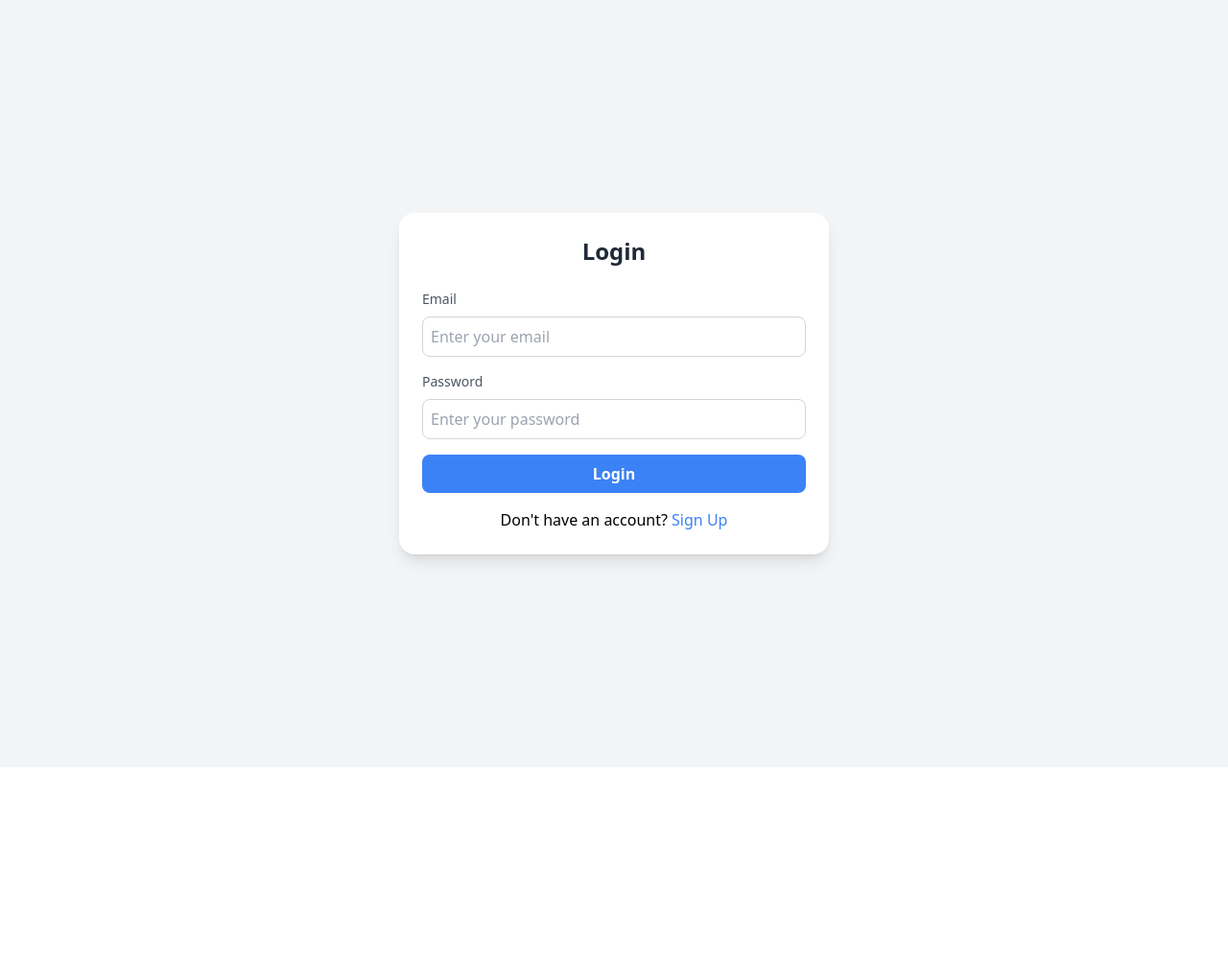
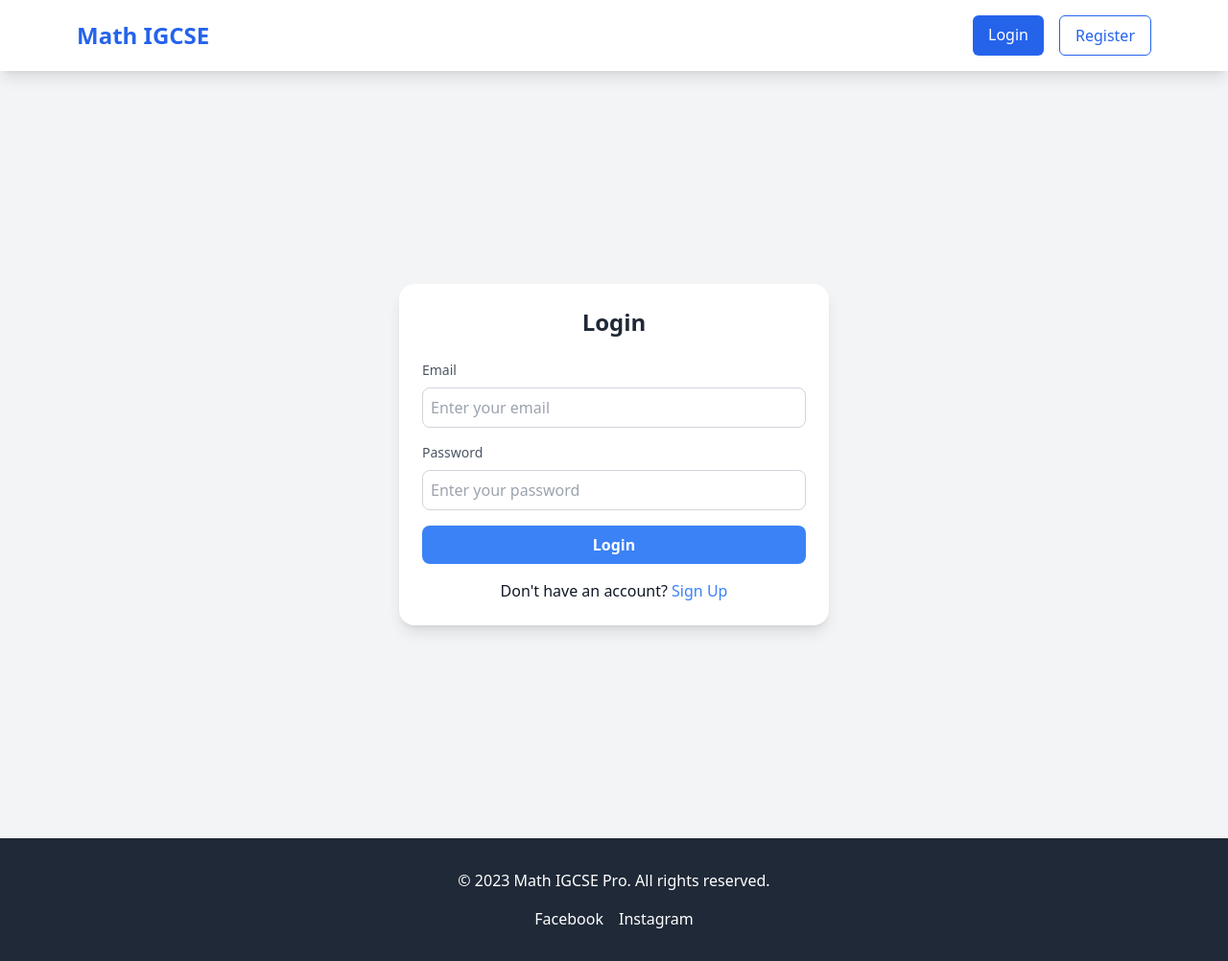
Before and after one commit to Shemies/LMS, a React (Create React App) app: page /login in a window 1280 px wide. Shown: the whole page at 96% size. Before the commit the page ends 800 px from the top, so only its background shows below. Built offline with nearby package versions, Linux system fonts and the light colour scheme; no server answers.

Commit message:
nav and footer component

```diff
--- a/src/AdminLayout.js
+++ b/src/AdminLayout.js
@@ -45,6 +45,10 @@ const AdminLayout = () => {
               </Link>
             </li>
           ))}
+          <li>
+            <Link to="/logout" className="block w-full p-2 bg-red-900 rounded-lg hover:bg-red-600 transition duration-200" onClick={() => setSidebarOpen(false)}>
+            Logout</Link>
+          </li>
         </ul>
       </div>
 
--- /dev/null
+++ b/src/Footer.js
@@ -0,0 +1,27 @@
+import React from "react";
+
+const Footer = () => {
+  return (
+    <footer className="bg-gray-800 text-white py-8">
+      <div className="max-w-6xl mx-auto px-4 text-center">
+        <p>&copy; 2023 Math IGCSE Pro. All rights reserved.</p>
+        <div className="mt-4 space-x-4">
+          <button
+            onClick={() => window.open("https://facebook.com", "_blank")}
+            className="hover:text-blue-600"
+          >
+            Facebook
+          </button>
+          <button
+            onClick={() => window.open("https://instagram.com", "_blank")}
+            className="hover:text-blue-600"
+          >
+            Instagram
+          </button>
+        </div>
+      </div>
+    </footer>
+  );
+};
+
+export default Footer;
--- a/src/Layout.js
+++ b/src/Layout.js
@@ -1,5 +1,5 @@
 import React, { useState, useEffect } from "react";
-import { Link } from "react-router-dom";
+import { Link, useNavigate } from "react-router-dom";
 import {
   Menu,
   X,
@@ -10,17 +10,18 @@ import {
   ClipboardList,
   BookOpen,
   File,
-} from "lucide-react"; // Icons for menu and profile
+  LogOut,
+} from "lucide-react"; // Added LogOut icon
 import logo from "./assets/lms-logo.png"; // Ensure the logo is in src/assets/
 import { auth, db, ref, onValue, query, orderByChild, equalTo } from "./firebase"; // Import Firebase Auth
-import { onAuthStateChanged } from "firebase/auth"; // Import auth state listener
+import { onAuthStateChanged, signOut } from "firebase/auth"; // Import auth state listener and signOut
 
 const Layout = ({ children }) => {
   const [sidebarOpen, setSidebarOpen] = useState(false);
   const [username, setUsername] = useState("Loading...");
   const [studentId, setStudentId] = useState("Loading...");
   const [initials, setInitials] = useState("");
-
+  const navigate = useNavigate(); // Use navigate for redirecting after logout
 
   useEffect(() => {
     const unsubscribe = onAuthStateChanged(auth, (user) => {
@@ -32,7 +33,8 @@ const Layout = ({ children }) => {
         onValue(userQuery, (snapshot) => {
           if (snapshot.exists()) {
             const userData = Object.values(snapshot.val())[0]; // Get the first matching user
-            const fullName = userData.name;const nameParts = fullName.split(" ");
+            const fullName = userData.name;
+            const nameParts = fullName.split(" ");
             const firstName = nameParts[0]; // Extract first name
             const lastName = nameParts.length > 1 ? nameParts[nameParts.length - 1] : ""; // Get last name if available
 
@@ -53,6 +55,17 @@ const Layout = ({ children }) => {
 
     return () => unsubscribe(); // Cleanup on unmount
   }, []);
+
+  // Function to handle logout
+  const handleLogout = async () => {
+    try {
+      await signOut(auth); // Sign out the user
+      navigate("/login"); // Redirect to the login page
+    } catch (error) {
+      console.error("Error logging out: ", error);
+      alert("Error logging out. Please try again.");
+    }
+  };
 
   return (
     <div className="flex bg-gray-900 text-white min-h-screen">
@@ -94,6 +107,17 @@ const Layout = ({ children }) => {
             </li>
           ))}
         </ul>
+
+        {/* Logout Button */}
+        <div className="mt-6">
+          <button
+            onClick={handleLogout}
+            className="flex items-center w-full p-3 bg-red-600 rounded-lg hover:bg-red-700 transition duration-200"
+          >
+            <LogOut size={20} className="mr-3" />
+            Logout
+          </button>
+        </div>
       </div>
 
       {/* Main Content Wrapper */}
@@ -112,11 +136,11 @@ const Layout = ({ children }) => {
           <div className="flex items-center space-x-3 ml-auto">
             <Link
               to="/profile"
-              className="flex items-center space-x-3 cursor-pointer "
+              className="flex items-center space-x-3 cursor-pointer"
             >
               {/* Profile Icon with Initial */}
               <div className="w-8 h-8 bg-gray-200 text-black capitalize rounded-full flex items-center justify-center text-sm font-bold">
-              {initials}
+                {initials}
               </div>
               <span className="text-lg capitalize font-semibold">
                 {username} ({studentId})
--- a/src/Login.js
+++ b/src/Login.js
@@ -5,6 +5,8 @@ import { useNavigate } from "react-router-dom";
 import { Link } from "react-router-dom";
 import { ref, get } from "firebase/database";
 import { useAuth } from "./AuthContext";
+import Navbar from "./Navbar"; // Import the Navbar component
+import Footer from "./Footer"; // Import the Footer component
 
 const Login = () => {
   const [email, setEmail] = useState("");
@@ -81,6 +83,9 @@ const Login = () => {
   };
 
   return (
+    <div className="font-sans bg-gray-50 text-gray-900">
+      <Navbar /> {/* Include the Navbar component */}
+
       <div className="flex items-center justify-center min-h-screen bg-gray-100">
         <div className="w-full max-w-md bg-white rounded-2xl shadow-lg p-6">
           <h2 className="text-2xl font-semibold text-center text-gray-800">Login</h2>
@@ -128,6 +133,9 @@ const Login = () => {
           </p>
         </div>
       </div>
+
+      <Footer /> {/* Include the Footer component */}
+    </div>
   );
 };
 
--- /dev/null
+++ b/src/Navbar.js
@@ -0,0 +1,30 @@
+import React from "react";
+import { Link } from "react-router-dom";
+
+const Navbar = () => {
+  return (
+    <nav className="bg-white shadow-lg sticky top-0 z-50">
+      <div className="max-w-6xl mx-auto px-4">
+        <div className="flex justify-between items-center py-4">
+          <div className="text-2xl font-bold text-blue-600">Math IGCSE</div>
+          <div className="flex space-x-4">
+            <Link
+              to="/login"
+              className="bg-blue-600 text-white px-4 py-2 rounded-md hover:bg-blue-700 transition duration-300"
+            >
+              Login
+            </Link>
+            <Link
+              to="/register"
+              className="bg-transparent border border-blue-600 text-blue-600 px-4 py-2 rounded-md hover:bg-blue-600 hover:text-white transition duration-300"
+            >
+              Register
+            </Link>
+          </div>
+        </div>
+      </div>
+    </nav>
+  );
+};
+
+export default Navbar;
```
Lines whose indentation alone changed are shown as unchanged.
